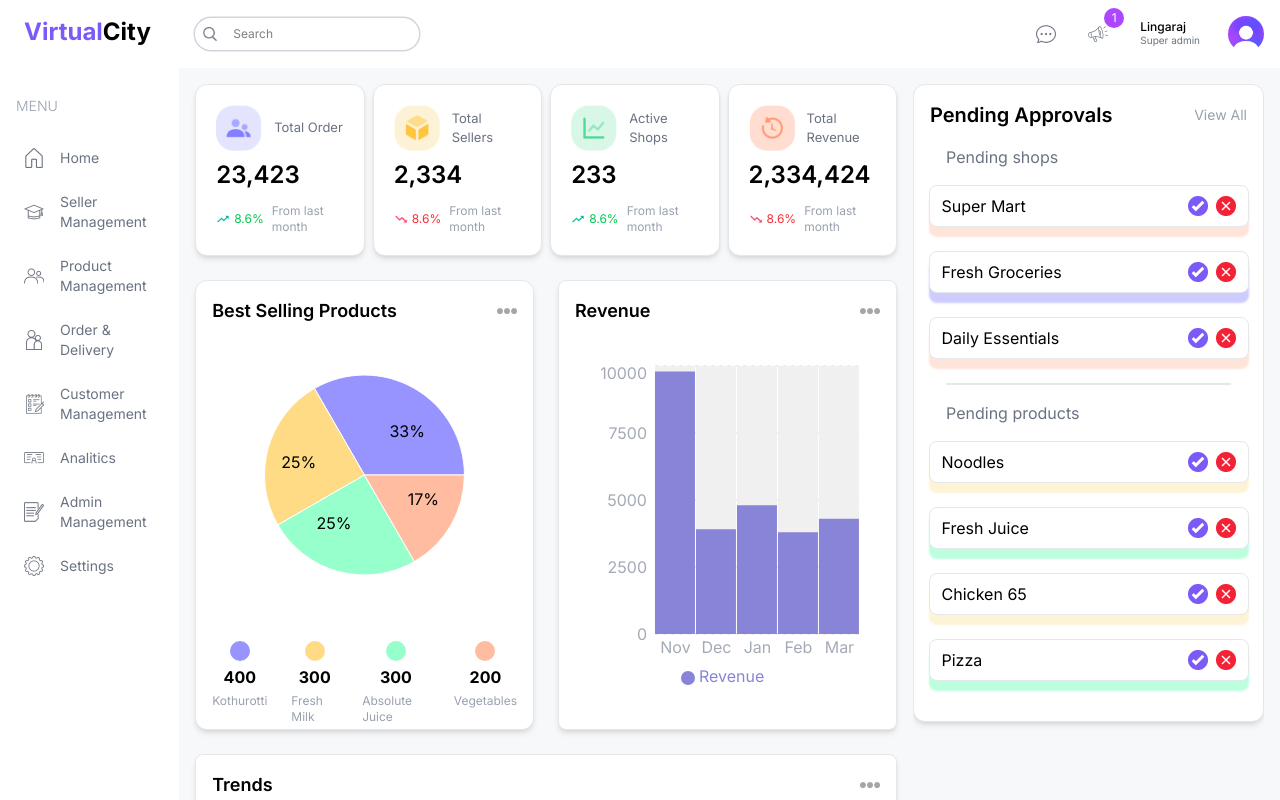
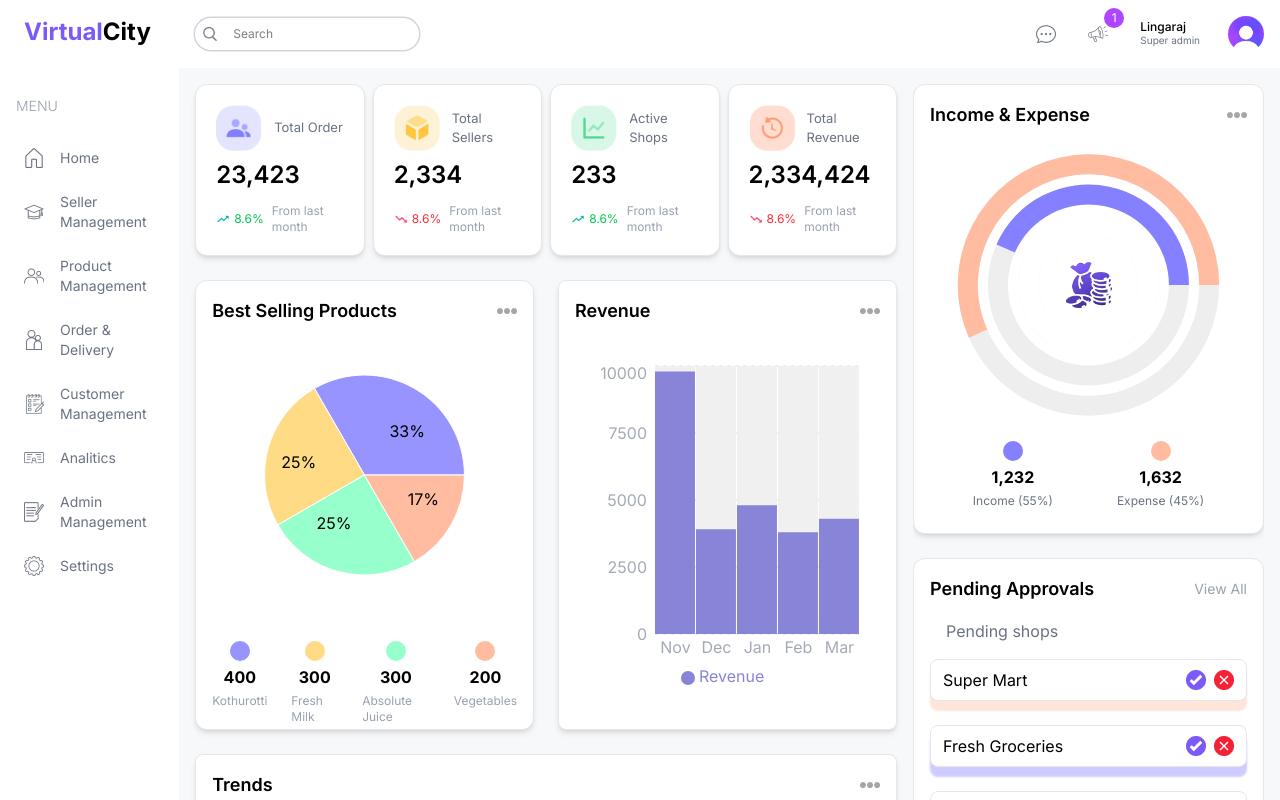
Before and after one commit to Zynovatex/shopping-application-web-admin, a Next.js app in the folder admin/: page /admin in a window 1280 px wide. Built offline with nearby package versions, Linux system fonts and the light colour scheme.

Commit message:
3ed major commit

```diff
--- a/admin/app/(dashboard)/admin/page.tsx
+++ b/admin/app/(dashboard)/admin/page.tsx
@@ -4,11 +4,13 @@ import StatCard from "@/components/StatCard"; // ✅ Fixed import path
 import TrendsChart from "@/components/TrendsChart";
 import QuickShopPendingApproval from "@/components/QuickShopPendingApproval"; // ✅ Corrected component import
 import QuickProductPendingApproval from "@/components/QuickProductPendingApproval";
+import IncomeExpenseChart from "@/components/IncomeExpenseChart";
 
 const shopNames = [
   "Super Mart",
   "Fresh Groceries",
   "Daily Essentials",
+  "Organic goods",
 ];
 const productNames = [
   "Noodles",
@@ -33,11 +35,11 @@ const AdminPage = () => {
         {/* MIDDLE CHART */}
         <div className="flex flex-col lg:flex-row gap-6 my-4">
           {/* COUNT CHART */}
-          <div className="flex w-1/2 h-[450px]">
+          <div className="flex w-full lg:1/3 h-[450px]">
             <BestSellingProductChart />
           </div>
           {/* ATTENDANCE CHART */}
-          <div className="flex w-1/2 h-[450px]">
+          <div className="flex w-full lg:1/3 h-[450px]">
             <RevenueChart />
           </div>
         </div>
@@ -52,22 +54,24 @@ const AdminPage = () => {
 
       {/* RIGHT PANEL (Quick Accept/Rejection Section) */}
 
-      <div className="w-full lg:w-1/3 flex flex-col gap-2 overflow-hidden ">
-        <div>
-            <div className='bg-white p-4 rounded-xl border border-gray-200 shadow-md hover:shadow-lg'>
+      <div className="w-full lg:w-1/3 flex flex-col gap-6 overflow-hidden ">
+        <div className="w-full lg:1/3 h-[450px]">
+        <IncomeExpenseChart/>
+              </div>
+            <div className='bg-white p-4 rounded-xl border border-gray-200 shadow-md hover:shadow-lg '>
             <div className="flex items-center justify-between">
-                <h1 className="text-xl font-semibold">Pending Approvals</h1>
+                <h1 className="text-lg font-semibold">Pending Approvals</h1>
                 <span className="text-sm text-gray-400">View All</span>
             </div>
 
             {/* PENDING SHOPS */}
             <div className="p-4 text-base text-gray-500">Pending shops</div>
-            <div className="flex flex-col items-center">
+            <div className="flex flex-col items-center w-full lg:1/3">
               {shopNames.map((name, index) => (
               <QuickShopPendingApproval key={index} name={name} isOdd={index % 2 !== 0} />
                 ))}
             </div>
-            <div className="border border-gray-200 mx-4 mb-[-8]"></div>
+            <div className="border border-gray-200 mx-4 mb-3"></div>
             {/* PENDING PRODUCTS */}
             <div className="p-4 text-base text-gray-500">Pending products</div>
             <div className="flex flex-col items-center">
@@ -80,7 +84,6 @@ const AdminPage = () => {
 
         </div>
       </div>
-  </div>
   );
 };
 
--- a/admin/app/(dashboard)/layout.tsx
+++ b/admin/app/(dashboard)/layout.tsx
@@ -12,7 +12,7 @@ export default function DashboardLayout({ children }: { children: React.ReactNod
             <div className="w-[14%] md:w-[8%] lg:w-[16%] xl:w-[14%]">
               <Link href="/" className="flex items-center justify-start lg:justify-start gap-2 p-4">
               {/* WHAT TO CHANGE THE LOGO CHANGE IT HERE */}
-              <Image src="/logo.png" alt="logo" width={32} height={32} className="hidden" />
+              <Image src="/logo.png" alt="logo" width={32} height={32} className="lg:hidden" />
               <div className="hidden lg:block font-bold text-2xl px-2">
               <span className="text-[#7B5AF7]">Virtual</span>
               <span className="text-black">City</span>
--- /dev/null
+++ b/admin/components/IncomeExpenseChart.tsx
@@ -0,0 +1,75 @@
+"use client"
+import Image from 'next/image';
+import { RadialBarChart, RadialBar, Legend, ResponsiveContainer } from 'recharts';
+
+const data = [
+  {
+    name: 'Total',
+    count: 53,
+    fill: 'white',
+  },
+  {
+    name: 'Income',
+    count: 23,
+    fill: '#8480FF',
+  },
+  {
+    name: 'Expense',
+    count: 30,
+    fill: '#FFBCA1',
+  },
+];
+
+
+// STYLE
+
+const style = {
+  top: '50%',
+  right: 0,
+  transform: 'translate(0, -50%)',
+  lineHeight: '24px',
+};
+
+
+const IncomeExpenseChart = () => {
+  return (
+    <div className='bg-white rounded-xl w-full h-full p-4 border border-gray-200 shadow-md hover:shadow-lg'>
+        {/* TITLE */}
+        <div className="flex justify-between items-center">
+            <h1 className='capitalize text-lg font-semibold'>Income & Expense</h1>
+            <Image src="/moreDark.png" alt='icon ' width={20} height={20}/>
+        </div>
+        {/* CHART ----------------> */}
+        <div className="w-full h-[75%] relative">
+        <ResponsiveContainer width="100%" height="100%">
+        <RadialBarChart cx="50%" cy="50%" innerRadius="40%" outerRadius="100%" barSize={20} data={data}>
+          <RadialBar
+            background
+            dataKey="count"
+          />
+        </RadialBarChart>
+      </ResponsiveContainer>
+        <Image src="/income-expense-icon.png" alt='image' width={50} height={50} className='absolute top-1/2 left-1/2 -translate-x-1/2 -translate-y-1/2'/>
+        </div>
+        {/* BUTTOM */}
+
+            <div className="flex justify-center gap-16">
+
+                <div className="flex flex-col gap-1 items-center">
+                    <div className="w-5 h-5 bg-[#8480FF] rounded-full"></div>
+                    <h1 className="font-bold">1,232</h1>
+                    <h2 className="text-xs text-gray-500">Income (55%)</h2>
+                </div>
+
+                <div className="flex flex-col gap-1 items-center">
+                    <div className="w-5 h-5 bg-[#FFBCA1] rounded-full"></div>
+                    <h1 className="font-bold">1,632</h1>
+                    <h2 className="text-xs text-gray-500">Expense (45%)</h2>
+
+                </div>
+        </div>
+    </div>
+  )
+}
+
+export default IncomeExpenseChart
--- a/admin/components/QuickProductPendingApproval.tsx
+++ b/admin/components/QuickProductPendingApproval.tsx
@@ -8,7 +8,7 @@ interface QuickProductPendingApprovalProps {
 const QuickProductPendingApproval: React.FC<QuickProductPendingApprovalProps> = ({ name, isOdd }) => {
   return (
     <div
-      className={`w-80 px-3 py-2 mb-6 bg-white rounded-lg border border-gray-200
+      className={`w-full px-3 py-2 mb-6 bg-white rounded-lg border border-gray-200
         ${isOdd ? "hover:shadow-[0px_12px_2px_0px_rgba(188,255,222,0.7)]" : "hover:shadow-[0px_12px_2px_0px_rgba(255,243,214,0.7)]"}
         ${isOdd ? "shadow-[0px_10px_2px_0px_rgba(188,255,222,1)]" : "shadow-[0px_10px_2px_0px_rgba(255,243,214,1)]"}
         inline-flex justify-between items-center overflow-hidden transition-all duration-200`}
--- a/admin/components/QuickShopPendingApproval.tsx
+++ b/admin/components/QuickShopPendingApproval.tsx
@@ -8,7 +8,7 @@ interface QuickShopPendingApprovalProps {
 const QuickShopPendingApproval: React.FC<QuickShopPendingApprovalProps> = ({ name, isOdd }) => {
   return (
     <div
-      className={`w-80 px-3 py-2 mb-6 bg-white rounded-lg border border-gray-200
+      className={`w-full px-3 py-2 mb-6 bg-white rounded-lg border border-gray-200
         ${isOdd ? "hover:shadow-[0px_12px_2px_0px_rgba(132,128,255,0.4)]" : "hover:shadow-[0px_12px_2px_0px_rgba(255,188,161,0.4)]"}
         ${isOdd ? "shadow-[0px_10px_2px_0px_rgba(132,128,255,0.4)]" : "shadow-[0px_10px_2px_0px_rgba(255,188,161,0.4)]"}
         inline-flex justify-between items-center overflow-hidden`}
```
Also changed, not shown: admin/public/income-expense-icon.png (added), admin/public/logo.png.
